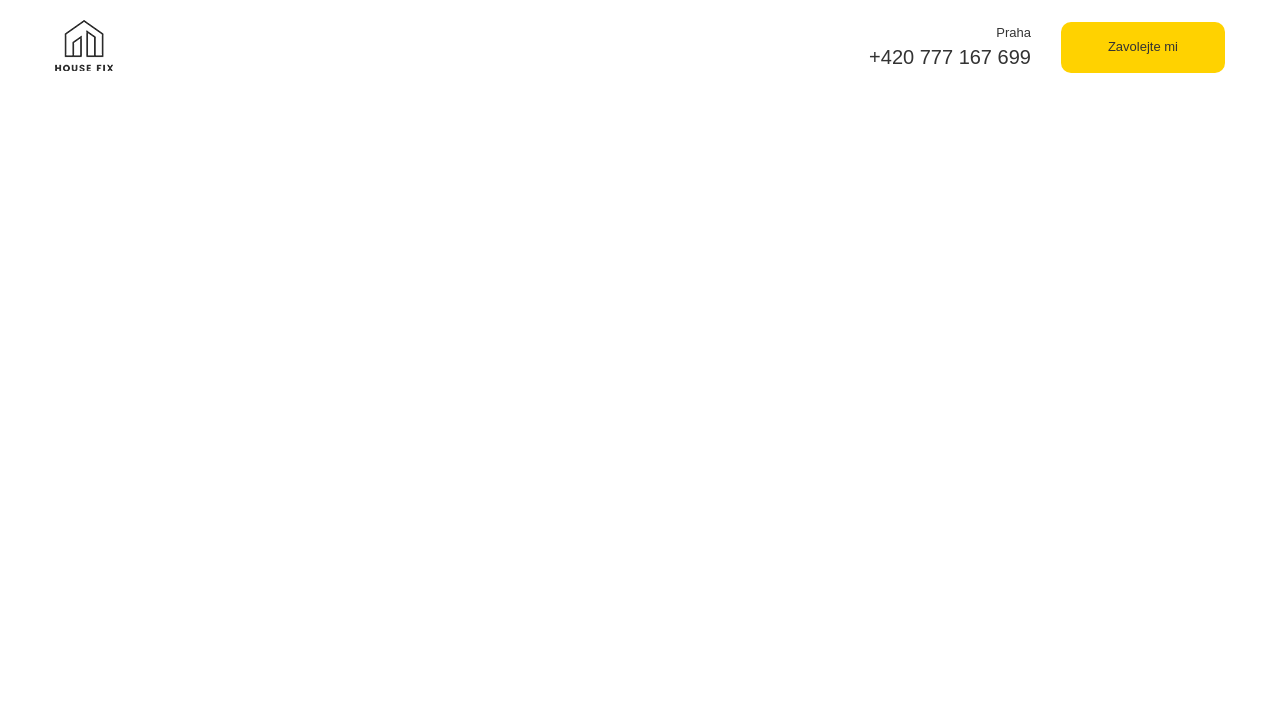
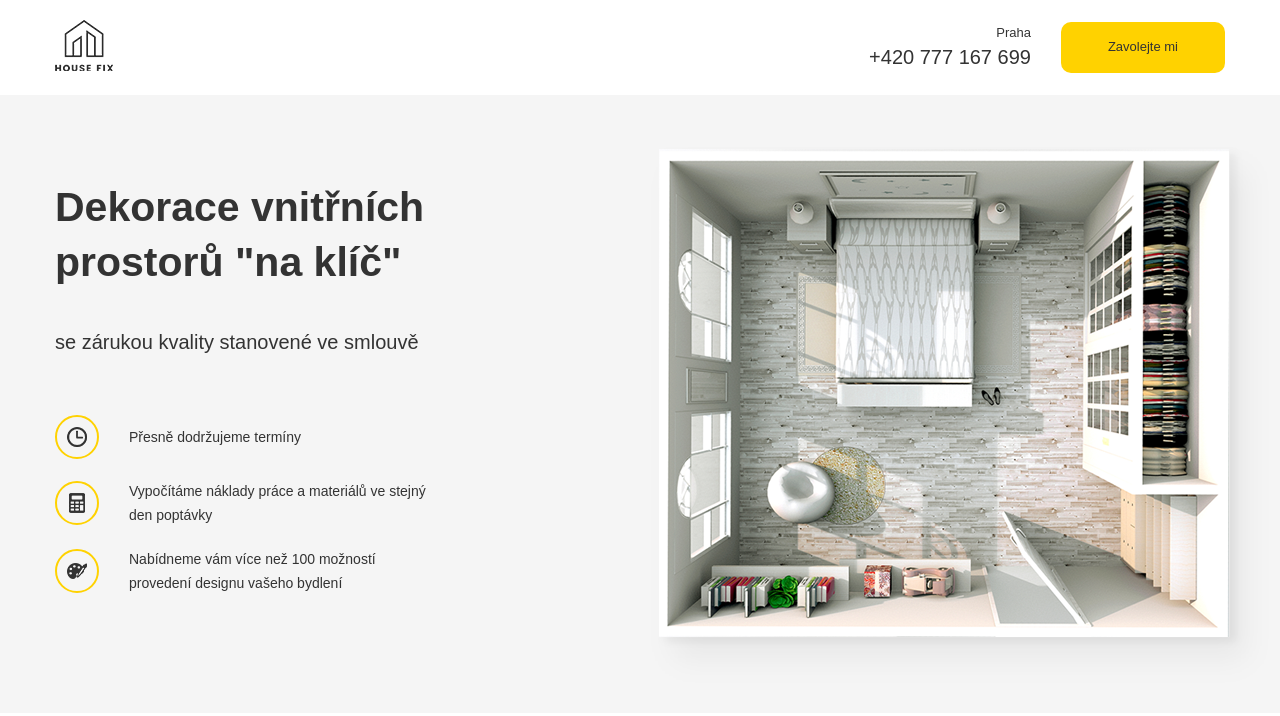
Before and after one commit to skolakodu/build, a plain HTML site: page src/index.html in a window 1280 px wide. Drawn offline with Linux system fonts and the light colour scheme.

Commit message:
Hlavní stránku, front page, responzivitu

```diff
--- a/src/index.html
+++ b/src/index.html
@@ -24,5 +24,43 @@
             </div>
         </div>
     </header>
+
+    <main>
+        <section class="main">
+            <div class="container">
+                <div class="main-block">
+                    <div class="main-text">
+                        <h1 class="main-text__title">Dekorace vnitřních prostorů "na klíč"</h1>
+                        <span class="main-text__subtitle">se zárukou kvality stanovené ve smlouvě</span>
+                        <ul class="main-list">
+                            <li class="main-list__item">
+                                <div class="main-list__image">
+                                    <img src="img/clock.png" alt="Hodiny">
+                                </div>
+                                <span class="main-list__text">Přesně dodržujeme termíny</span>
+                            </li>
+                            <li class="main-list__item">
+                                <div class="main-list__image">
+                                    <img src="img/calculator.png" alt="Kalkulátor">
+                                </div>
+                                <span class="main-list__text">Vypočítáme náklady práce a materiálů ve stejný den poptávky
+                                    </span>
+                            </li>
+                            <li class="main-list__item">
+                                <div class="main-list__image">
+                                    <img src="img/paint.png" alt="Paleta">
+                                </div>
+                                <span class="main-list__text">Nabídneme vám více než 100 možností provedení designu vašeho bydlení
+                                    </span>
+                            </li>
+                        </ul>
+                    </div>
+                    <div class="main-image">
+                        <img src="img/main-image.png" alt="Rozpoložení bytu">
+                    </div>
+                </div>
+            </div>
+        </section>
+    </main>
 </body>
 </html>
--- a/src/sass/_vars.sass
+++ b/src/sass/_vars.sass
@@ -1,2 +1,3 @@
 $accent: #333
 $buttons: #ffd200
+$grey: #f5f5f5
--- a/src/sass/style.sass
+++ b/src/sass/style.sass
@@ -11,6 +11,8 @@ img
     max-width: 1170px
     width: 96%
     margin: auto
+    @media (max-width: 640px)
+        width: 90%
 
 .button
     background-color: $buttons
@@ -49,3 +51,67 @@ img
         border-radius: 10px
         margin-left: 30px
         font-size: 13px
+
+
+
+.main
+    background-color: $grey
+    &-block
+        display: flex
+        padding: 40px 0 15px 0
+        @media (max-width: 1200px)
+            flex-direction: column
+    &-text
+        flex-basis: 50%
+        @media (max-width: 1200px)
+            margin-bottom: 30px
+        &__title
+            font-size: 41px
+            color: $accent
+            padding-right: 200px
+            line-height: 55px
+            margin: 45px 0 20px 0
+            @media (max-width: 1200px)
+                padding-right: 10px
+            @media (max-width: 640px)
+                font-size: 30px
+                line-height: 1.4
+        &__subtitle
+            font-size: 20px
+            line-height: 65px
+            color: $accent
+            @media (max-width: 640px)
+                font-size: 16px
+                line-height: 1.4
+    &-image
+        margin-right: -55px
+        @media (max-width: 1200px)
+            width: 100%
+    &-list
+        margin: 40px 0 0 0
+        padding: 0 0 0 0
+        @media (max-width: 640px)
+            margin: 30px 0 0 0
+        &__item
+            display: flex
+            align-items: center
+            margin-bottom: 20px
+            @media (max-width: 640px)
+                margin-bottom: 15px
+        &__image
+            width: 40px
+            height: 40px
+            border: 2px solid #ffd200
+            border-radius: 50px
+            display: flex
+            justify-content: center
+            align-items: center
+            margin-right: 30px
+        &__text
+            line-height: 24px
+            font-size: 14px
+            color: $accent
+            max-width: 300px
+            @media (max-width: 640px)
+                font-size: 12px
+                max-width: 250px
```
Also changed, not shown: src/css/style.css, src/img/calculator.png (added), src/img/clock.png (added), src/img/main-image.png (added), src/img/paint.png (added), 1 other file.
